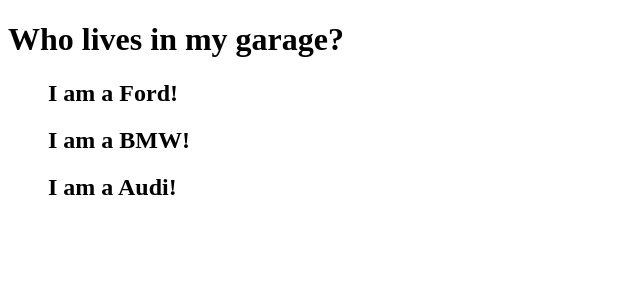
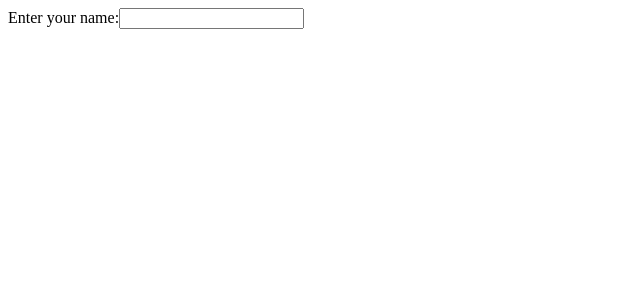
Before and after one commit to kmeixner/simple_react_app, a React (Create React App) app: page / in a window 1280 px wide. Shown: the top 300 px of the page, without its empty margins (0-640 px from the left). Built offline with nearby package versions, Linux system fonts and the light colour scheme.

Commit message:
More comments! More comments!
modified:   src/index.js

```diff
--- a/src/index.js
+++ b/src/index.js
@@ -3,7 +3,14 @@
 import Car from './Car.js';
 import Car2 from './Car2.js';
 
-// Note ignore warnings about unused files,
+// Note: this examples are from
+// https://www.w3schools.com/react/default.asp
+// but some have been altered to avoid name conflicts
+// as the examples are commented/uncommented to prevent
+// name conflicts. Only one example should be uncommented
+// at a time.
+
+// Note: ignore warnings about unused files,
 // as you comment/uncomment the examples you will need the
 // unused files sometimes for some examples.
 
@@ -298,6 +305,7 @@
 const myElement = <Garage />
 */
 
+/*
 // eg 28: render all of the cars from garage into a list:
 // (TIP: This is correct since each child in the list has
 // a unique "key" prop)
@@ -317,6 +325,24 @@
   );
 }
 const myElement = <Garage />
+*/
+
+// eg 29: Basic form:
+// This will work as normal, the form will submit and the page will refresh.
+// But this is generally not what we want to happen in React.
+// We want to prevent this default behavior and let React control the form.
+function MyForm() {
+  return (
+    <form>
+      <label>Enter your name:
+        <input type="text" />
+      </label>
+    </form>
+  )
+}
+const myElement = <MyForm />
+
+// *** F) Forms: ***
 
 const root = ReactDOM.createRoot(document.getElementById('root'));
 root.render(myElement);
```
